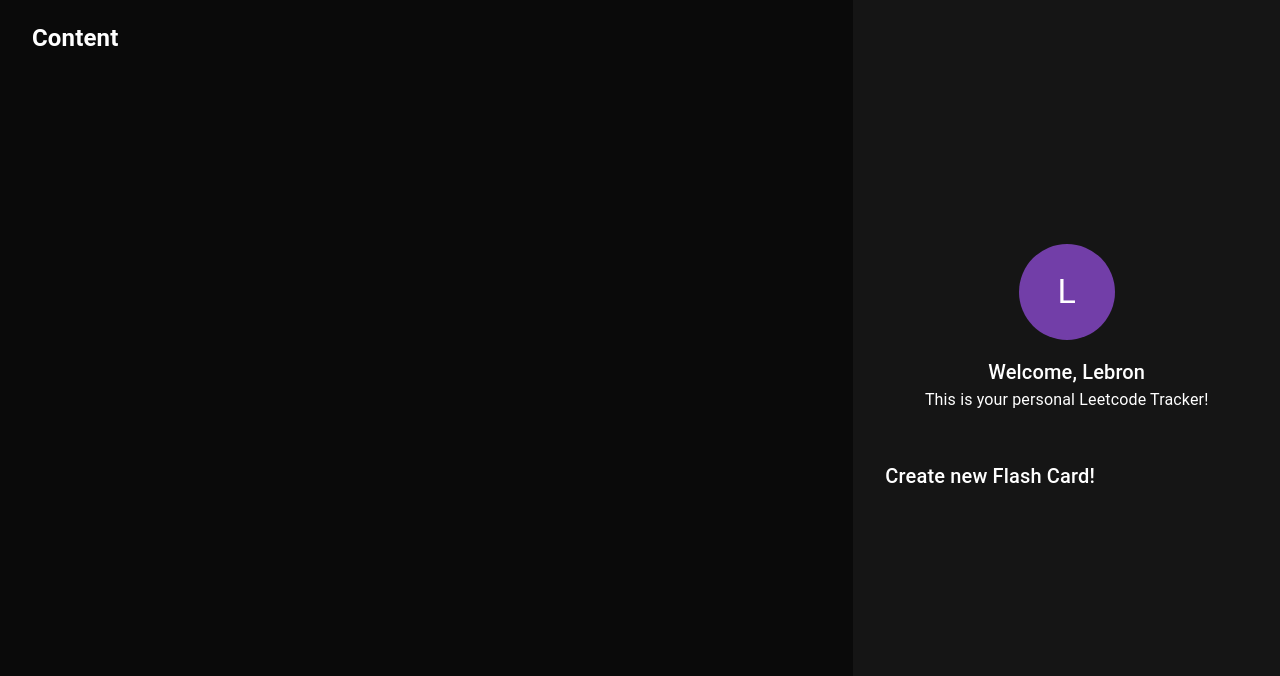
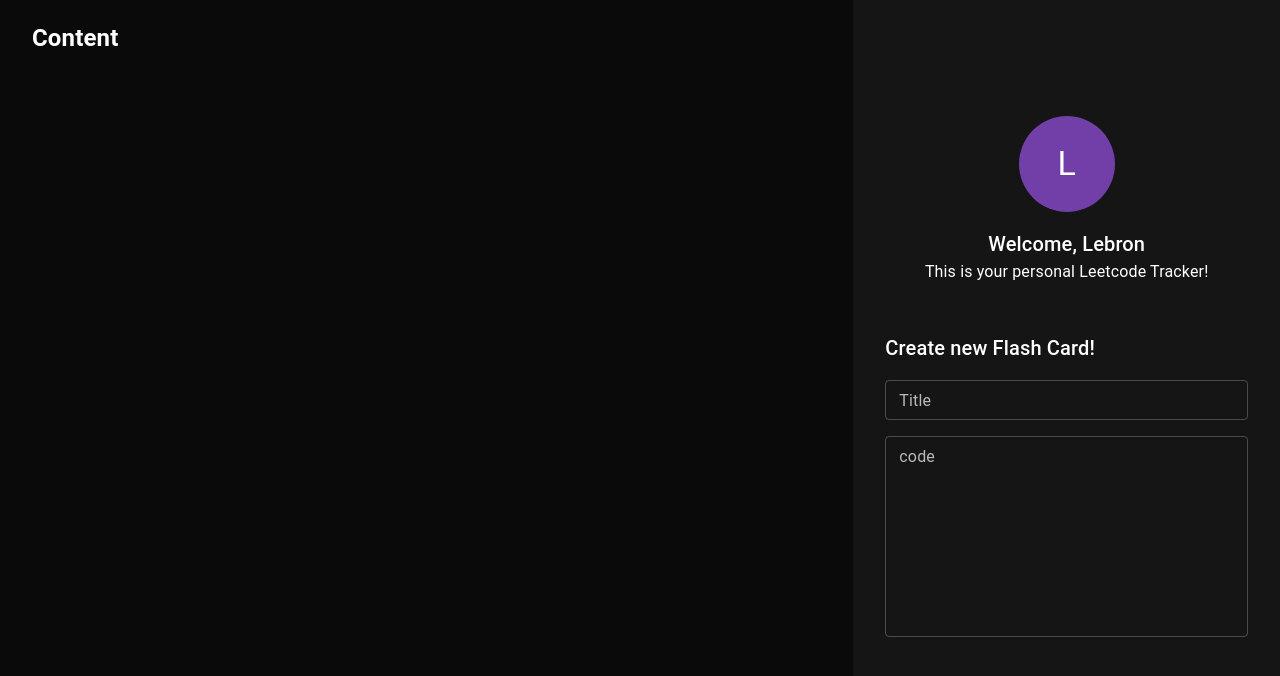
Before and after one commit to minugrammer0725/AlgoTrack, a React (Vite) app: page / in a window 1280 px wide. Shown: the top 676 px of the page. Built offline with nearby package versions, Linux system fonts and the light colour scheme.

Commit message:
Stack to give spacing between TextFields

```diff
--- a/src/components/form/AddForm.tsx
+++ b/src/components/form/AddForm.tsx
@@ -1,6 +1,6 @@
 import { FC, ReactElement} from 'react';
 
-import { Box, Typography } from '@mui/material';
+import { Box, Typography, Stack, TextField } from '@mui/material';
 
 const AddForm: FC = (): ReactElement => {
   return (
@@ -8,16 +8,22 @@ const AddForm: FC = (): ReactElement => {
       width={'100%'} px={4} my={6}>
       <Typography mb={2} component='h2' variant='h6'>Create new Flash Card!</Typography>
 
-      <form action="">
+      <Stack width='100%' spacing={2}>
+        {/* Problem Title  */}
+        <TextField id='title' name='title' label='Title' placeholder='Problem Title'
+          variant='outlined' size='small' fullWidth
+          onChange={(e) => console.log(e.target.value)}/>
+        {/* Category  */}
+        {/* Code  */}
+        <TextField id='code' name='code' label='code' placeholder='Your Code Here'
+          variant='outlined' size='small' multiline rows={8} fullWidth
+          onChange={(e) => console.log(e.target.value)}/>
+        {/* Due Date  */}
+        {/* Status  */}
+        {/* Priority  */}
+      </Stack>
 
-      {/* Problem Title  */}
-      {/* Code  */}
-      {/* Category  */}
-      {/* Due Date  */}
-      {/* Status  */}
-      {/* Priority  */}
 
-      </form>
     </Box>
   )
 }
```
